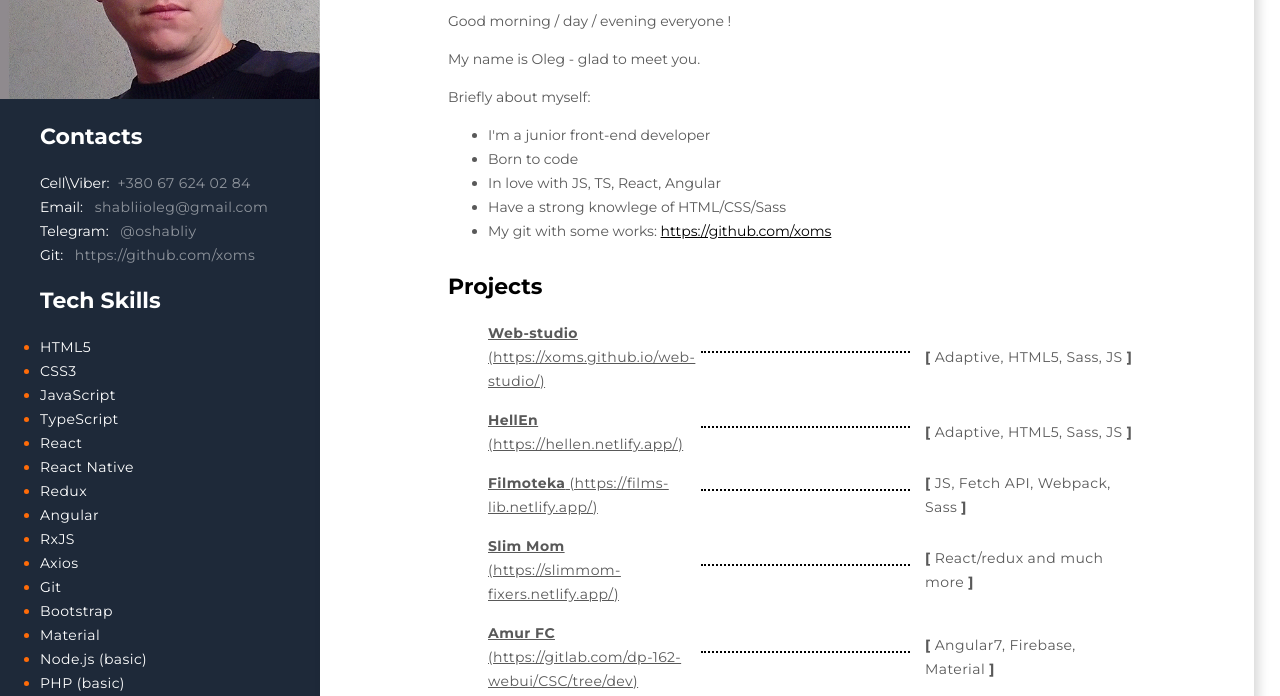
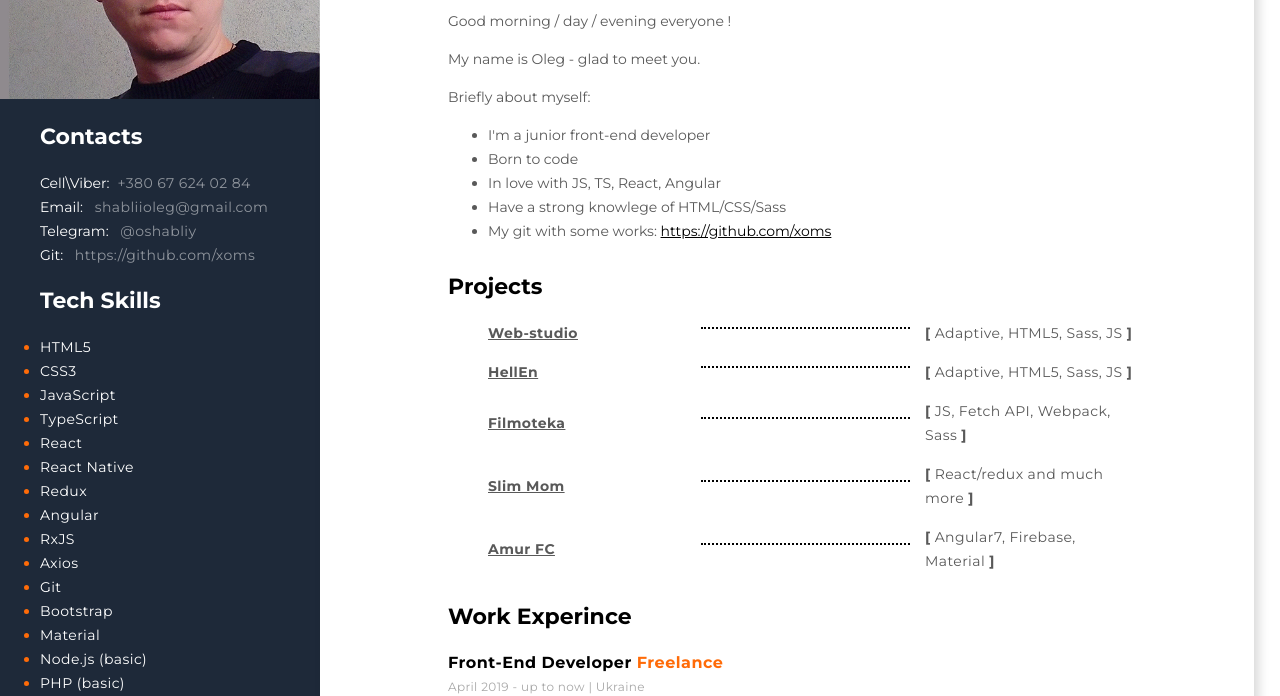
Before and after one commit to Xoms/my-cv, a plain HTML site: page index.html in a window 1280 px wide. Shown: the part 258-954 px from the top of the page. Drawn offline with Linux system fonts and the light colour scheme.

Commit message:
Убрал прописанные ссылки

```diff
--- a/index.html
+++ b/index.html
@@ -124,35 +124,35 @@
           <ol>
             <li class="main-projects-item">
               <a class="width-calc" target="_blank" href="https://xoms.github.io/web-studio/">
-                <b>Web-studio</b> (https://xoms.github.io/web-studio/)
+                <b>Web-studio</b>
               </a>
               <span class="main-projects__decoration--bottom-border width-calc"></span>
               <span class="width-calc"><b>[</b> Adaptive, HTML5, Sass, JS <b>]</b></span>
             </li>
             <li class="main-projects-item">
               <a class="width-calc" target="_blank" href="https://xoms.github.io/HellEn_Team_Project"
-              ><b>HellEn</b> (https://hellen.netlify.app/)</a
+              ><b>HellEn</b></a
               >
               <span class="main-projects__decoration--bottom-border width-calc"></span>
               <span class="width-calc"><b>[</b> Adaptive, HTML5, Sass, JS <b>]</b></span>
             </li>
             <li class="main-projects-item">
               <a class="width-calc" target="_blank" href="https://gal4enock.github.io/Project-JS-filmoteka"
-              ><b>Filmoteka</b> (https://films-lib.netlify.app/)</a
+              ><b>Filmoteka</b></a
               >
               <span class="main-projects__decoration--bottom-border width-calc"></span>
               <span class="width-calc"><b>[</b> JS, Fetch API, Webpack, Sass <b>]</b></span>
             </li>
             <li class="main-projects-item">
               <a class="width-calc" target="_blank" href="https://slimmom-fixers.netlify.app/"
-              ><b>Slim Mom</b> (https://slimmom-fixers.netlify.app/)</a
+              ><b>Slim Mom</b></a
               >
               <span class="main-projects__decoration--bottom-border width-calc"></span>
               <span class="width-calc"><b>[</b> React/redux and much more <b>]</b></span>
             </li>
             <li class="main-projects-item">
               <a class="width-calc" target="_blank" href="https://gitlab.com/dp-162-webui/CSC/-/tree/dev/CSC">
-                <b>Amur FC</b> (https://gitlab.com/dp-162-webui/CSC/tree/dev)</a
+                <b>Amur FC</b></a
               >
               <span class="main-projects__decoration--bottom-border width-calc"></span>
               <span class="width-calc"
```
